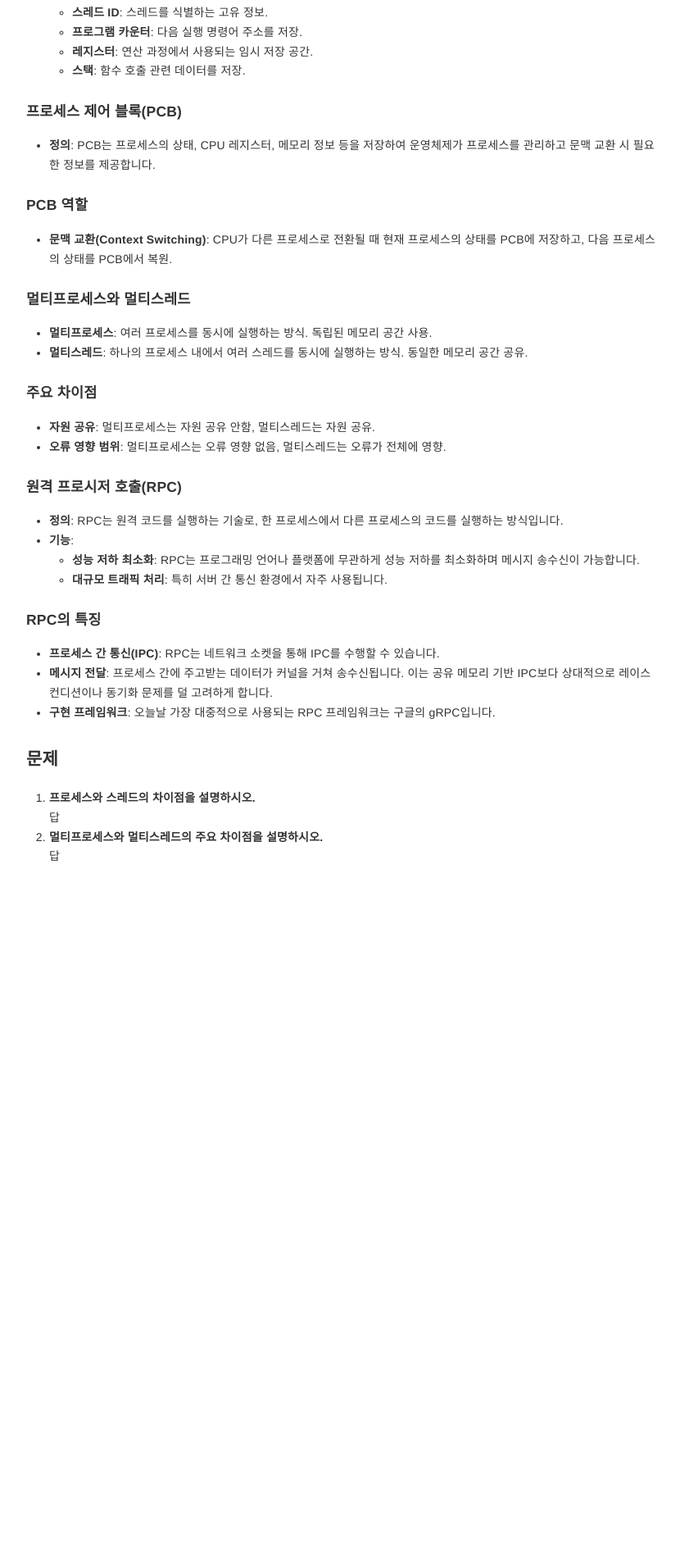
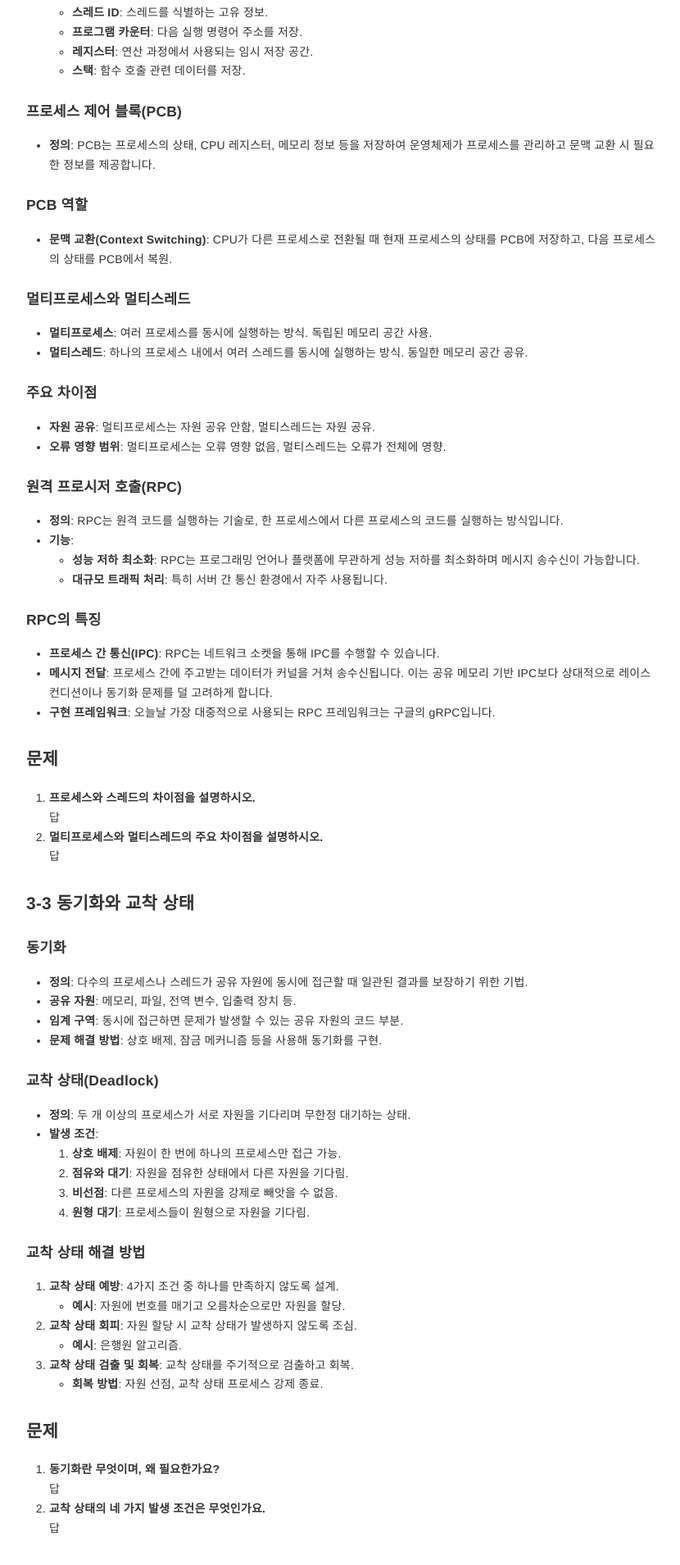
Before and after one commit to kyuwon53/kyuwon53.github.io, a Jekyll site: the page built from _posts/2024-09-19-이것이 취업을 위한 컴퓨터과학이다.md, in a window 1280 px wide. Shown: the part 2210-4119 px from the top of the page at 82% size, without its empty margins (223-1053 px from the left). Built offline with Jekyll 4.4.1, drawn with Linux system fonts in a browser that asks for light colours; comment, search, counter and statistics services are not loaded.

Commit message:
동기화와 교착상태 추가

```diff
--- a/_posts/2024-09-19-이것이 취업을 위한 컴퓨터과학이다.md
+++ b/_posts/2024-09-19-이것이 취업을 위한 컴퓨터과학이다.md
@@ -140,3 +140,43 @@ categories: 공부 책 cs
 
       멀티프로세스는 독립적인 메모리 공간을 사용하여 자원을 공유하지 않지만, 멀티스레드는 동일한 주소 공간을 공유하여 자원을 공유합니다. 또한, 멀티프로세스는 한 프로세스의 오류가 다른 프로세스에 영향을 주지 않지만, 멀티스레드는 한 스레드의 오류가 전체 프로세스에 영향을 줄 수 있습니다.
    </details>
+
+### 3-3 동기화와 교착 상태
+
+#### 동기화
+- **정의**: 다수의 프로세스나 스레드가 공유 자원에 동시에 접근할 때 일관된 결과를 보장하기 위한 기법.
+- **공유 자원**: 메모리, 파일, 전역 변수, 입출력 장치 등.
+- **임계 구역**: 동시에 접근하면 문제가 발생할 수 있는 공유 자원의 코드 부분.
+- **문제 해결 방법**: 상호 배제, 잠금 메커니즘 등을 사용해 동기화를 구현.
+
+#### 교착 상태(Deadlock)
+- **정의**: 두 개 이상의 프로세스가 서로 자원을 기다리며 무한정 대기하는 상태.
+- **발생 조건**:
+  1. **상호 배제**: 자원이 한 번에 하나의 프로세스만 접근 가능.
+  2. **점유와 대기**: 자원을 점유한 상태에서 다른 자원을 기다림.
+  3. **비선점**: 다른 프로세스의 자원을 강제로 빼앗을 수 없음.
+  4. **원형 대기**: 프로세스들이 원형으로 자원을 기다림.
+
+#### 교착 상태 해결 방법
+1. **교착 상태 예방**: 4가지 조건 중 하나를 만족하지 않도록 설계.
+   - **예시**: 자원에 번호를 매기고 오름차순으로만 자원을 할당.
+2. **교착 상태 회피**: 자원 할당 시 교착 상태가 발생하지 않도록 조심.
+   - **예시**: 은행원 알고리즘.
+3. **교착 상태 검출 및 회복**: 교착 상태를 주기적으로 검출하고 회복.
+   - **회복 방법**: 자원 선점, 교착 상태 프로세스 강제 종료.
+
+### 문제
+
+1. **동기화란 무엇이며, 왜 필요한가요?**
+   <details>
+      <summary>답</summary>
+
+      동기화는 다수의 프로세스나 스레드가 공유 자원에 접근할 때 일관된 결과를 보장하기 위한 기법으로, 임계 구역의 문제를 해결하기 위해 필요합니다.
+   </details>
+
+2. **교착 상태의 네 가지 발생 조건은 무엇인가요.**
+   <details>
+   <summary>답</summary>
+
+   교착 상태는 상호 배제, 점유와 대기, 비선점, 원형 대기 조건이 모두 만족될 때 발생합니다. 각각은 자원의 독점적 사용, 자원 대기, 자원의 강제 획득 불가, 순환적 자원 대기를 의미합니다.
+   </details>
```
